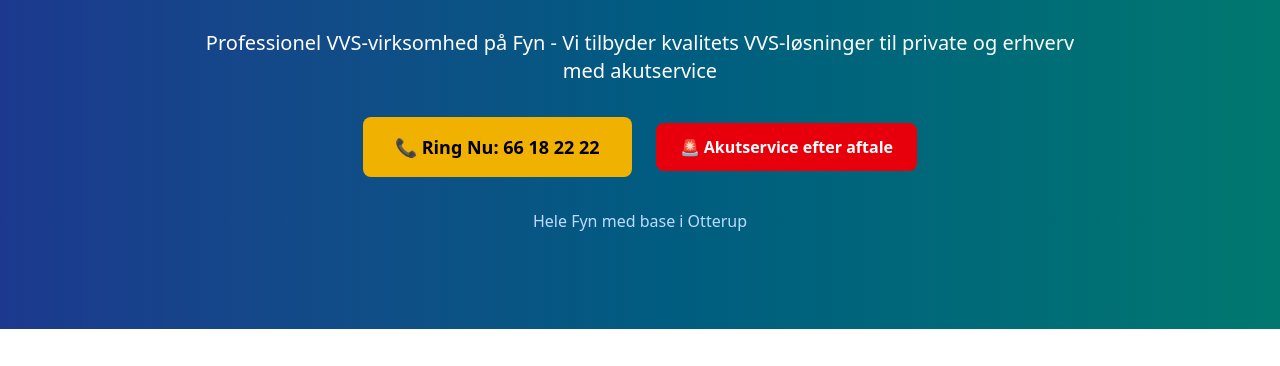
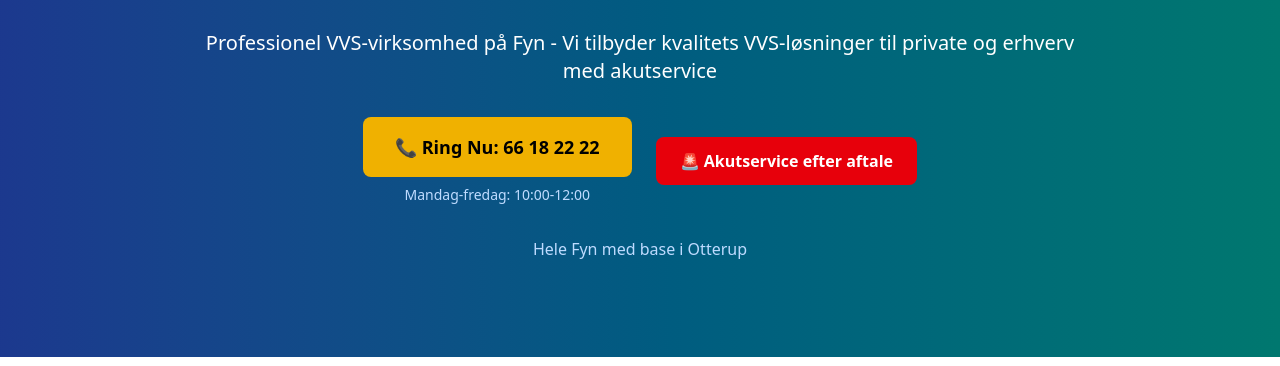
Before and after one commit to webmaister-ai/site-10, an Eleventy site: page src/index.html in a window 1280 px wide. Shown: the part 287-653 px from the top of the page. Built offline with nearby package versions, Linux system fonts and the light colour scheme; Eleventy itself is replaced by a stand-in of ours; files that its build step writes are made by us from their sources.

Commit message:
AI Task 66: Vores telefontid er 10-12, det bør nok fremgå af f...

```diff
--- a/src/index.html
+++ b/src/index.html
@@ -14,10 +14,13 @@ description: Professionel VVS-virksomhed på Fyn - Vi tilbyder kvalitets VVS-lø
 
       <!-- Contact Info -->
       <div class="flex flex-col sm:flex-row justify-center items-center gap-6 mb-8">
-        <a href="tel:{{ business.phone | replace(' ', '') }}"
-           class="bg-yellow-500 hover:bg-yellow-600 text-black font-bold py-4 px-8 rounded-lg text-lg flex items-center gap-2 transition-colors">
-          📞 Ring Nu: {{ business.phone }}
-        </a>
+        <div class="text-center">
+          <a href="tel:{{ business.phone | replace(' ', '') }}"
+             class="bg-yellow-500 hover:bg-yellow-600 text-black font-bold py-4 px-8 rounded-lg text-lg flex items-center gap-2 transition-colors">
+            📞 Ring Nu: {{ business.phone }}
+          </a>
+          <p class="text-blue-200 mt-2 text-sm">{{ business.hours.weekdays }}</p>
+        </div>
         <div class="bg-red-600 text-white py-3 px-6 rounded-lg font-semibold">
           🚨 {{ business.hours.emergency }}
         </div>
```
